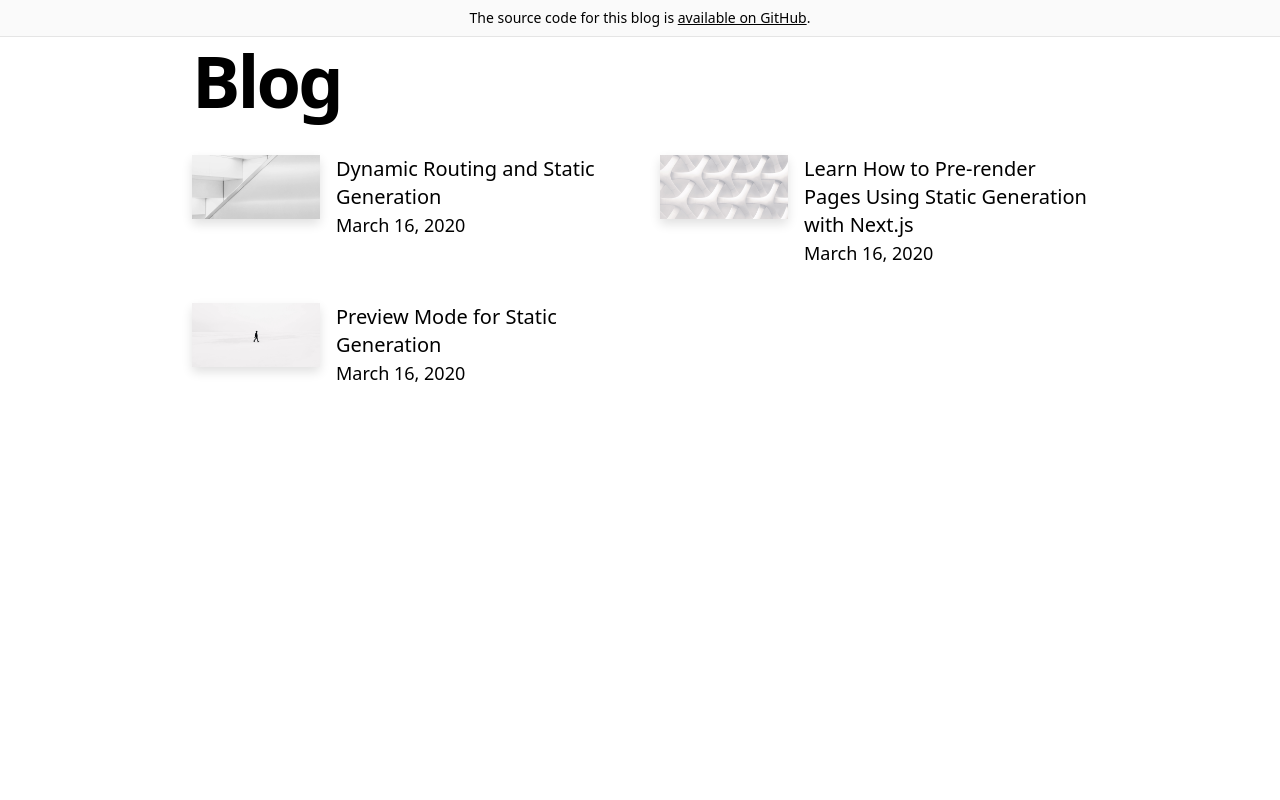
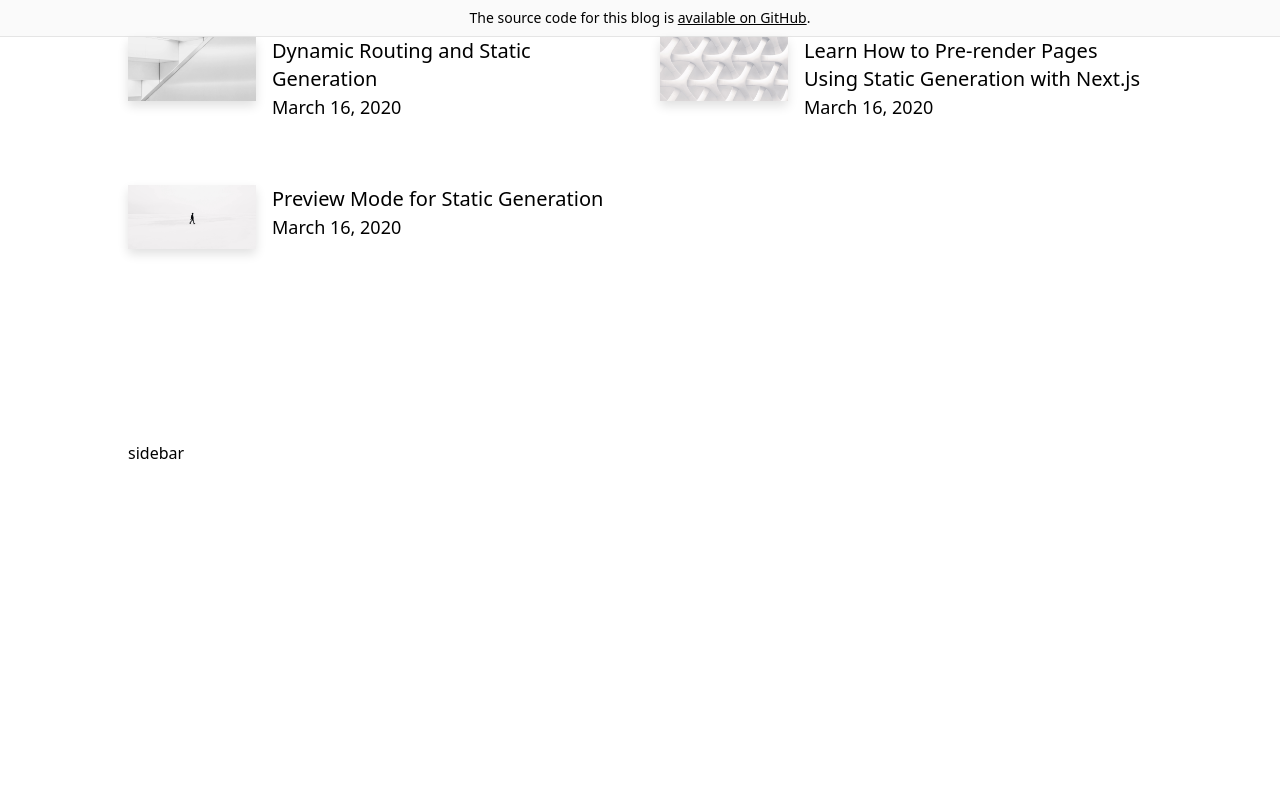
Before and after one commit to nochifuchi/nochi-log, a Next.js app: page / in a window 1280 px wide. Shown: the top 800 px of the page. Built offline with nearby package versions, Linux system fonts and the light colour scheme.

Commit message:
sidebar一旦追加

```diff
--- a/components/container.tsx
+++ b/components/container.tsx
@@ -3,7 +3,7 @@ type Props = {
 }
 
 const Container = ({ children }: Props) => {
-  return <div className="container mx-auto px-5">{children}</div>
+  return <div className="container max-w-screen-lg lg:mx-auto w-full">{children}</div>
 }
 
 export default Container
--- a/components/more-stories.tsx
+++ b/components/more-stories.tsx
@@ -7,10 +7,7 @@ type Props = {
 
 const MoreStories = ({ posts }: Props) => {
   return (
-    <section className="max-w-4xl mx-auto">
-      <h2 className="mb-8 text-5xl md:text-7xl font-bold tracking-tighter leading-tight">
-        Blog
-      </h2>
+    <section className="max-w-5xl mx-auto">
       <div className="grid grid-cols-1 md:grid-cols-2 md:gap-x-10 gap-y-10 md:gap-y-5 pb-32">
         {posts.map((post) => (
           <PostPreview
--- /dev/null
+++ b/components/sidebar.tsx
@@ -0,0 +1,11 @@
+import Link from 'next/link'
+
+const Sidebar = () => {
+  return (
+    <section>
+      sidebar
+    </section>
+  )
+}
+
+export default Sidebar
--- a/pages/index.tsx
+++ b/pages/index.tsx
@@ -1,5 +1,6 @@
 import Container from '../components/container'
 import MoreStories from '../components/more-stories'
+import Sidebar from '../components/sidebar'
 import Layout from '../components/layout'
 import { getAllPosts } from '../lib/api'
 import Head from 'next/head'
@@ -19,6 +20,7 @@ export default function Index({ allPosts }: Props) {
         </Head>
         <Container>
           <MoreStories posts={allPosts} />
+          <Sidebar />
         </Container>
       </Layout>
     </>
```
